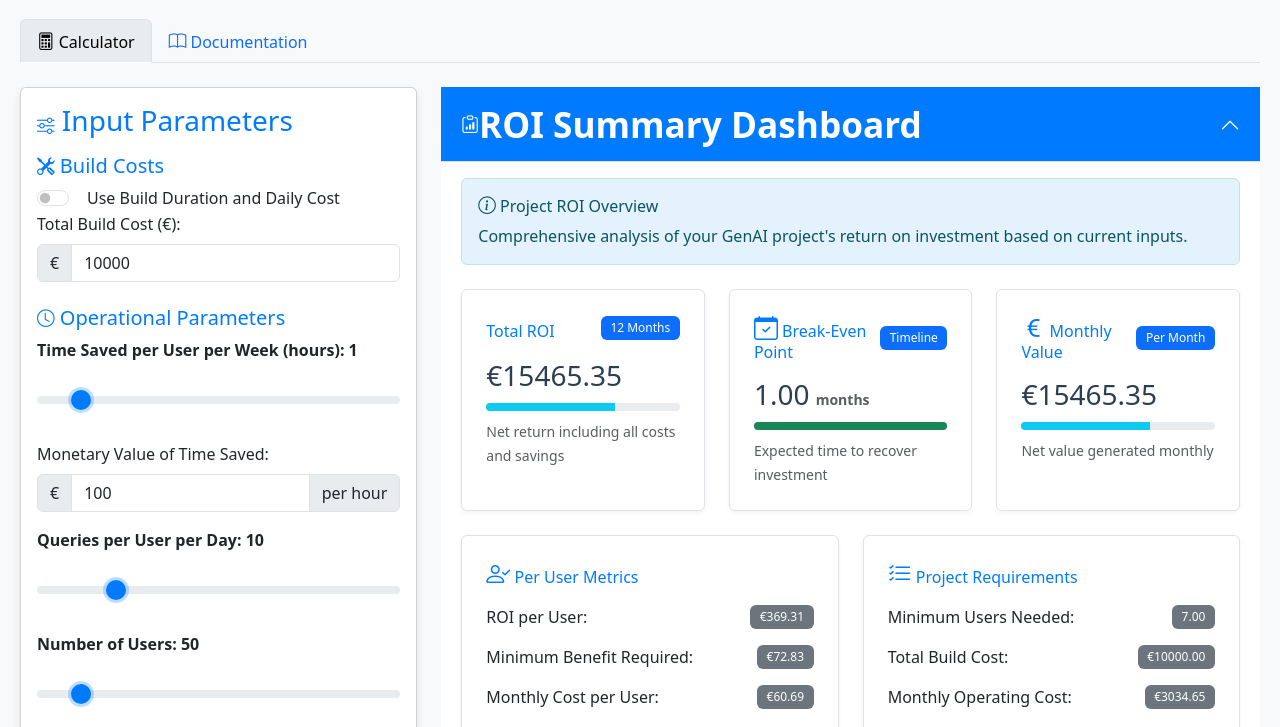
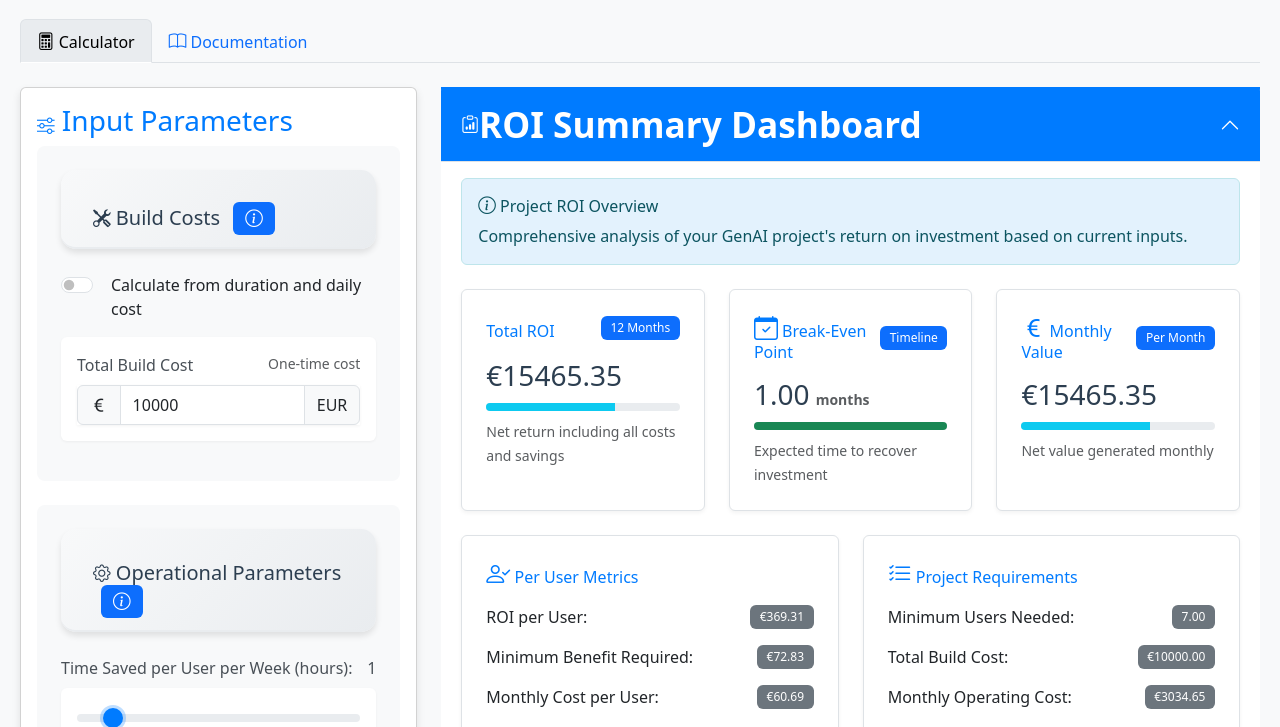
Before and after one commit to piotrlaczkowski/genai-roi-vs-rentability-simulator, a plain HTML site: page index.html in a window 1280 px wide. Shown: the part 73-800 px from the top of the page. Drawn offline with nearby package versions, Linux system fonts and the light colour scheme.

Commit message:
refactor: improving input sidebar

```diff
--- a/index.html
+++ b/index.html
@@ -562,6 +562,67 @@
 
             .recommendations-section .card:hover {
                 transform: translateY(-2px);
+            }
+
+            .parameter-section {
+                background: #f8f9fa;
+                border-radius: 8px;
+                padding: 1.5rem;
+                margin-bottom: 2rem;
+            }
+
+            .section-header {
+                color: #2c3e50;
+                border-bottom: 2px solid #e9ecef;
+                padding-bottom: 0.75rem;
+                margin-bottom: 1.5rem;
+            }
+
+            .input-group-container {
+                background: white;
+                border-radius: 6px;
+                padding: 1rem;
+                margin-bottom: 1rem;
+                box-shadow: 0 1px 3px rgba(0,0,0,0.05);
+            }
+
+            .form-label {
+                font-weight: 500;
+                color: #495057;
+            }
+
+            .input-group {
+                box-shadow: 0 1px 3px rgba(0,0,0,0.05);
+            }
+
+            .input-group-text {
+                background-color: #f8f9fa;
+                border-color: #dee2e6;
+            }
+
+            .form-control:focus {
+                border-color: #80bdff;
+                box-shadow: 0 0 0 0.2rem rgba(0,123,255,0.25);
+            }
+
+            .custom-range-container {
+                background: white;
+                padding: 1rem;
+                border-radius: 6px;
+                margin-bottom: 1rem;
+                box-shadow: 0 1px 3px rgba(0,0,0,0.05);
+            }
+
+            .slider-label {
+                display: flex;
+                justify-content: space-between;
+                align-items: center;
+                margin-bottom: 0.5rem;
+            }
+
+            .slider-value {
+                font-weight: 600;
+                color: #007bff;
             }
         </style>
     </head>
@@ -609,40 +670,38 @@
                         <div class="card mb-4">
                             <div class="card-body">
                                 <h3>
-                                    <i class="bi bi-sliders"></i> Input
-                                    Parameters
+                                    <i class="bi bi-sliders"></i> Input Parameters
                                 </h3>
 
                                 <!-- Build Cost Section -->
-                                <h5 class="mt-3">
+                                <div class="parameter-section mb-4">
+                                    <h5 class="section-header">
                                         <i class="bi bi-tools"></i> Build Costs
+                                        <span class="badge bg-primary ms-2" data-bs-toggle="tooltip" title="One-time costs for development and implementation">
+                                            <i class="bi bi-info-circle"></i>
+                                        </span>
                                     </h5>
-                                <div
-                                    class="form-check form-switch toggle-button"
-                                >
+
+                                    <div class="form-check form-switch toggle-button mb-3">
                                         <input
                                             class="form-check-input"
                                             type="checkbox"
                                             id="buildCostToggle"
                                             onchange="toggleBuildCostInputs(); calculateROI();"
                                         />
-                                    <label
-                                        class="form-check-label"
-                                        for="buildCostToggle"
-                                        >Use Build Duration and Daily
-                                        Cost</label
-                                    >
+                                        <label class="form-check-label" for="buildCostToggle">
+                                            Calculate from duration and daily cost
+                                        </label>
                                     </div>
 
                                     <!-- Total Build Cost -->
-                                <div id="totalBuildCostDiv">
-                                    <label
-                                        for="totalBuildCost"
-                                        class="form-label"
-                                        >Total Build Cost (€):</label
-                                    >
-                                    <div class="input-group mb-3">
-                                        <span class="input-group-text">€</span>
+                                    <div id="totalBuildCostDiv" class="input-group-container">
+                                        <label for="totalBuildCost" class="form-label d-flex justify-content-between">
+                                            Total Build Cost
+                                            <span class="text-muted small">One-time cost</span>
+                                        </label>
+                                        <div class="input-group">
+                                            <span class="input-group-text"><i class="bi bi-currency-euro"></i></span>
                                             <input
                                                 type="number"
                                                 class="form-control"
@@ -652,31 +711,38 @@
                                                 step="100"
                                                 onchange="calculateROI();"
                                             />
+                                            <span class="input-group-text">EUR</span>
                                         </div>
                                     </div>
 
                                     <!-- Build Duration and Daily Cost -->
-                                <div
-                                    id="buildDurationDiv"
-                                    style="display: none"
-                                >
-                                    <label for="buildDays" class="form-label"
-                                        >Number of Build Days:</label
-                                    >
+                                    <div id="buildDurationDiv" style="display: none">
+                                        <div class="mb-3">
+                                            <label for="buildDays" class="form-label d-flex justify-content-between">
+                                                Build Duration
+                                                <span class="text-muted small">Working days</span>
+                                            </label>
+                                            <div class="input-group">
+                                                <span class="input-group-text"><i class="bi bi-calendar3"></i></span>
                                                 <input
                                                     type="number"
-                                        class="form-control mb-3"
+                                                    class="form-control"
                                                     id="buildDays"
                                                     value="20"
                                                     min="0"
                                                     step="1"
                                                     onchange="calculateROI();"
                                                 />
-                                    <label for="costPerDay" class="form-label"
-                                        >Cost per Day (€):</label
-                                    >
-                                    <div class="input-group mb-3">
-                                        <span class="input-group-text">€</span>
+                                                <span class="input-group-text">days</span>
+                                            </div>
+                                        </div>
+                                        <div class="mb-3">
+                                            <label for="costPerDay" class="form-label d-flex justify-content-between">
+                                                Daily Cost
+                                                <span class="text-muted small">Per working day</span>
+                                            </label>
+                                            <div class="input-group">
+                                                <span class="input-group-text"><i class="bi bi-currency-euro"></i></span>
                                                 <input
                                                     type="number"
                                                     class="form-control"
@@ -686,14 +752,22 @@
                                                     step="10"
                                                     onchange="calculateROI();"
                                                 />
-                                    </div>
-                                </div>
+                                                <span class="input-group-text">EUR/day</span>
+                                            </div>
+                                        </div>
+                                    </div>
+                                </div>
+
+                                <!-- Operational Parameters -->
+                                <div class="parameter-section mb-4">
+                                    <h5 class="section-header">
+                                        <i class="bi bi-gear"></i> Operational Parameters
+                                        <span class="badge bg-primary ms-2" data-bs-toggle="tooltip" title="Ongoing usage and efficiency metrics">
+                                            <i class="bi bi-info-circle"></i>
+                                        </span>
+                                    </h5>
 
                                     <!-- Time Saved per User per Week -->
-                                <h5 class="mt-4">
-                                    <i class="bi bi-clock"></i> Operational
-                                    Parameters
-                                </h5>
                                     <div class="mb-3">
                                         <label
                                             for="timeSaved"
@@ -859,6 +933,7 @@
                                                 step="100"
                                                 onchange="calculateROI();"
                                             />
+                                        </div>
                                     </div>
                                 </div>
                             </div>
```
Lines whose indentation alone changed are shown as unchanged.
